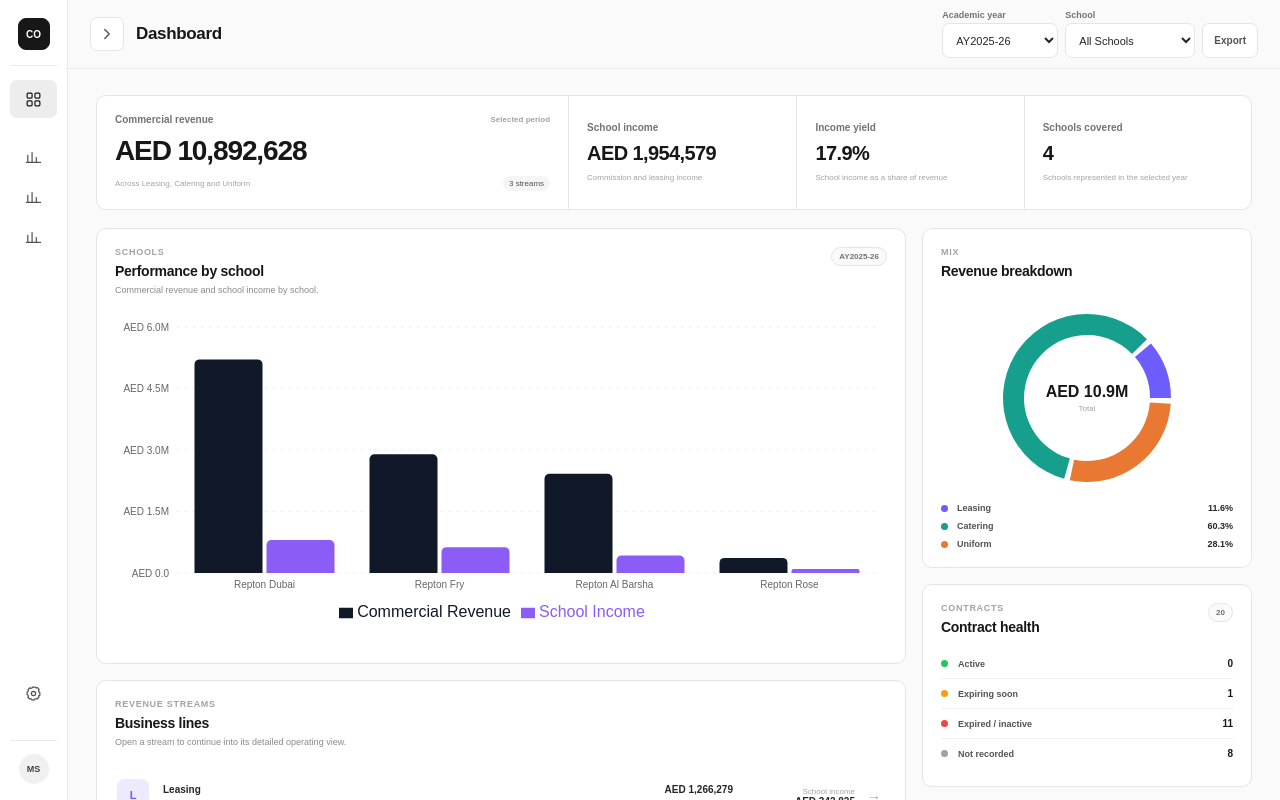
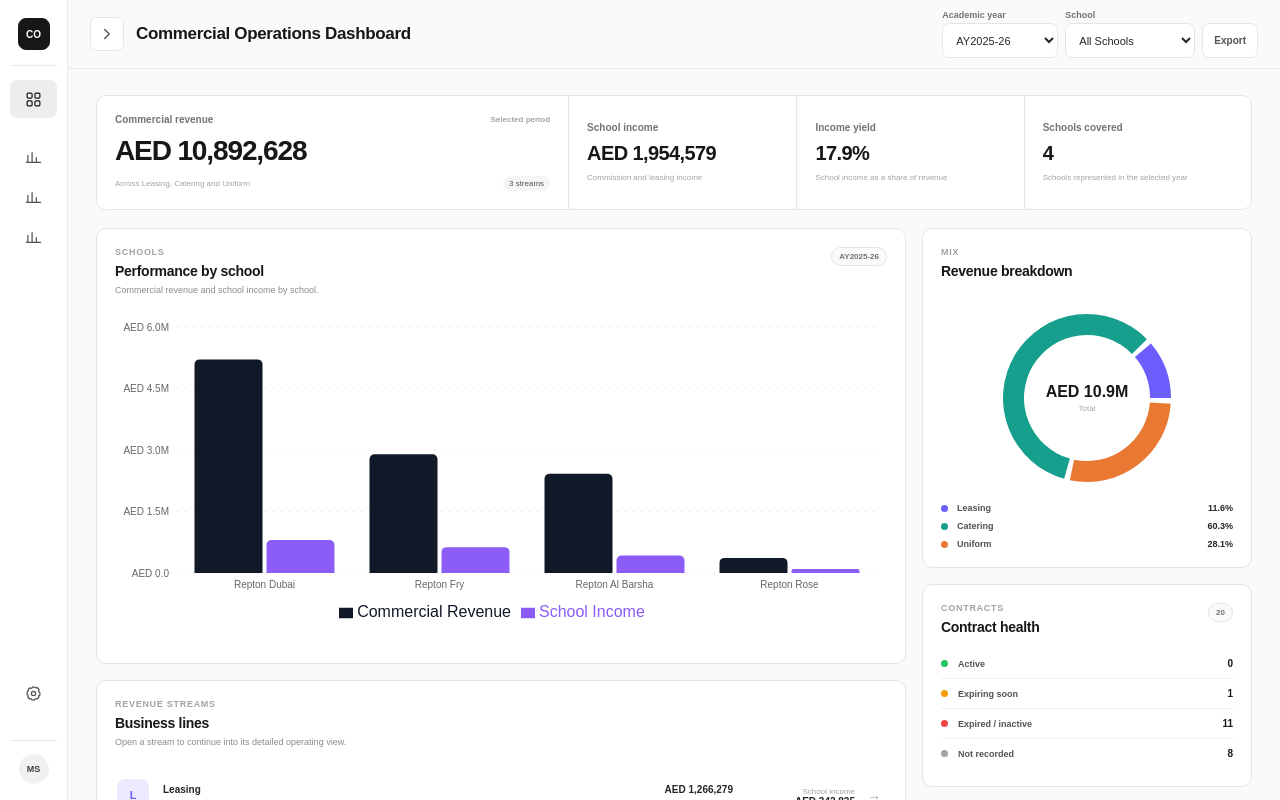
Before and after one commit to mo-seoudi/leasing, a React (Vite) app: page /dashboard in a window 1280 px wide. Shown: the top 800 px of the page. Built offline with nearby package versions, Linux system fonts and the light colour scheme.

Commit message:
Update PlatformLayout.jsx

```diff
--- a/src/layouts/PlatformLayout.jsx
+++ b/src/layouts/PlatformLayout.jsx
@@ -157,7 +157,7 @@
   if (pathname === "/dashboard") {
     return {
       section: "",
-      title: "Dashboard",
+      title: "Commercial Operations Dashboard",
     };
   }
 
```
